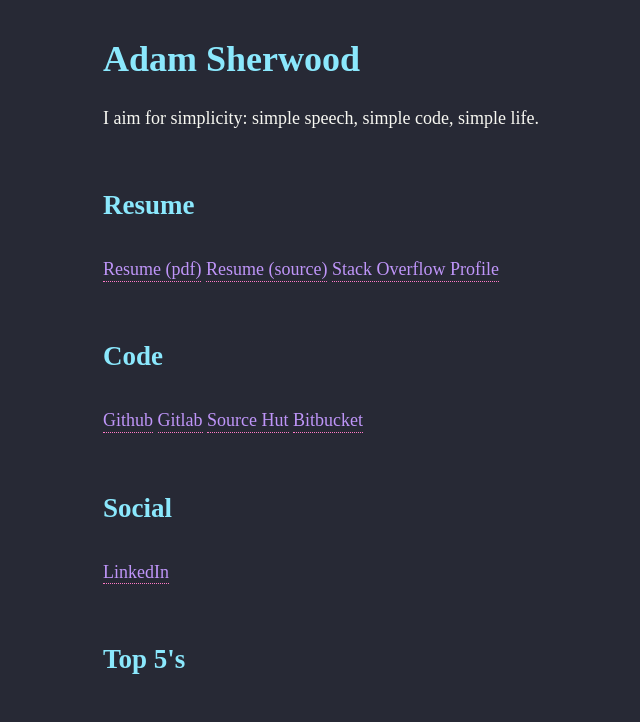
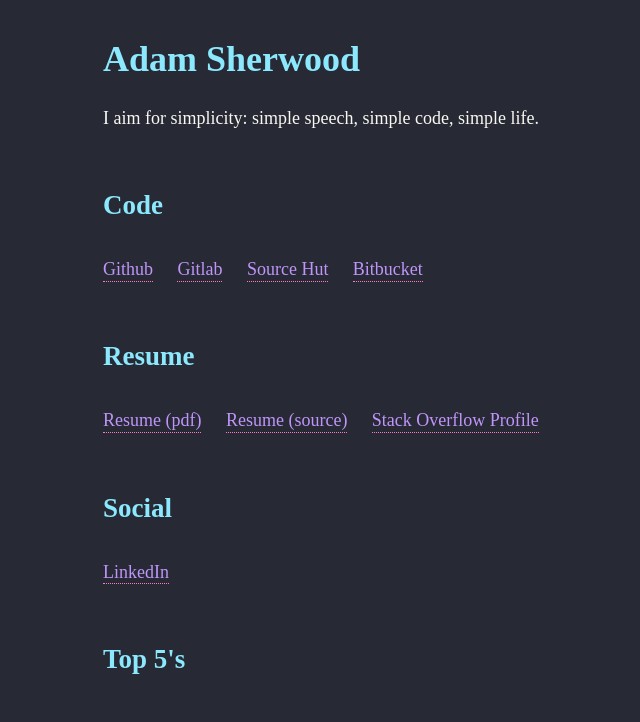
Before and after one commit to theherk/theherk.github.io, a plain HTML site: page index.html in a window 1280 px wide. Shown: the top 722 px of the page, without its empty margins (212-852 px from the left). Drawn offline with Linux system fonts and the light colour scheme; a web font is replaced by a local one.

Commit message:
💄 Add icons.

```diff
--- a/index.html
+++ b/index.html
@@ -8,6 +8,7 @@
     <meta name="viewport" content="width=device-width, initial-scale=1.0">
     <title>theherk</title>
     <link rel="stylesheet" href="/assets/css/main.css">
+    <link rel="stylesheet" href="https://www.nerdfonts.com/assets/css/webfont.css">
     <link rel="apple-touch-icon" sizes="180x180" href="/assets/img/apple-touch-icon.png">
     <link rel="icon" type="image/png" sizes="32x32" href="/assets/img/favicon-32x32.png">
     <link rel="icon" type="image/png" sizes="16x16" href="/assets/img/favicon-16x16.png">
@@ -19,27 +20,31 @@
       <p>I aim for simplicity: simple speech, simple code, simple life.</p>
     </header>
 
-    <h2>Resume</h2>
+    <h2><i class="nf nf-dev-code"></i> Code</h2>
     <p>
-      <a href="https://bytebucket.org/theherk/resume/raw/fe84ab3986413840639ff2fb296bd38daa0afa3b/resume.pdf">Resume (pdf)</a>
-      <a href="https://bitbucket.org/theherk/resume">Resume (source)</a>
-      <a href="https://stackoverflow.com/users/2081835/theherk?tab=profile">Stack Overflow Profile</a>
+      <ul>
+        <li><a href="https://github.com/theherk"><i class="nf nf-fa-github"></i> Github</a></li>
+        <li><a href="https://gitlab.com/theherk"><i class="nf nf-fa-gitlab"></i> Gitlab</a></li>
+        <li><a href="https://git.sr.ht/~h4s"><i class="nf nf-md-source_branch"></i> Source Hut</a></li>
+        <li><a href="https://bitbucket.org/theherk/"><i class="nf nf-fa-bitbucket"></i> Bitbucket</a></li>
+      </ul>
     </p>
 
-    <h2>Code</h2>
+    <h2><i class="nf nf-md-file_document"></i> Resume</h2>
     <p>
-      <a href="https://github.com/theherk">Github</a>
-      <a href="https://gitlab.com/theherk">Gitlab</a>
-      <a href="https://git.sr.ht/~h4s">Source Hut</a>
-      <a href="https://bitbucket.org/theherk/">Bitbucket</a>
+      <ul>
+        <li><a href="https://bytebucket.org/theherk/resume/raw/fe84ab3986413840639ff2fb296bd38daa0afa3b/resume.pdf"><i class="nf nf-md-file_document"></i> Resume (pdf)</a></li>
+        <li><a href="https://bitbucket.org/theherk/resume"><i class="nf nf-cod-file_code"></i> Resume (source)</a></li>
+        <li><a href="https://stackoverflow.com/users/2081835/theherk?tab=profile"><i class="nf nf-fa-stack_overflow"></i> Stack Overflow Profile</a></li>
+      </ul>
     </p>
 
-    <h2>Social</h2>
+    <h2><i class="nf nf-md-contacts"></i> Social</h2>
     <p>
-      <a href="https://www.linkedin.com/in/theherk/">LinkedIn</a>
+      <ul><li><a href="https://www.linkedin.com/in/theherk/"><i class="nf nf-md-linkedin"></i> LinkedIn</a></li></ul>
     </p>
 
-    <h2>Top 5's</h2>
+    <h2><i class="nf nf-md-numeric_5"></i> Top 5's</h2>
     <div class="fcont">
       <div class="card">
         <h3>Music Artists</h3>
```
